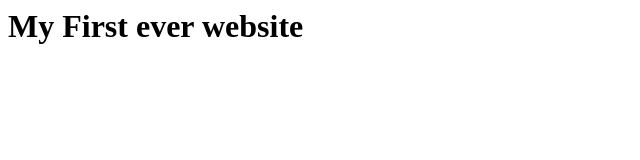
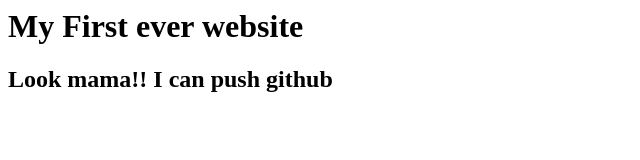
Before and after one commit to MD-Moniruzzaman-07688/My-first-website, a plain HTML site: page index.html in a window 1280 px wide. Shown: the whole page, without its empty margins (0-640 px from the left). Drawn offline with Linux system fonts and the light colour scheme.

Commit message:
learned github

```diff
--- a/index.html
+++ b/index.html
@@ -5,5 +5,6 @@
 </head>
 <body>
     <h1>My First ever website</h1>
+    <h2>Look mama!! I can push github</h2>
 </body>
 </html>
```
